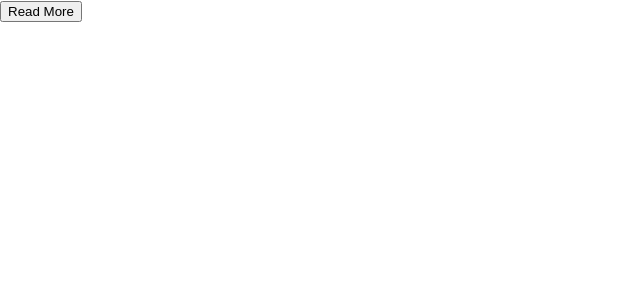
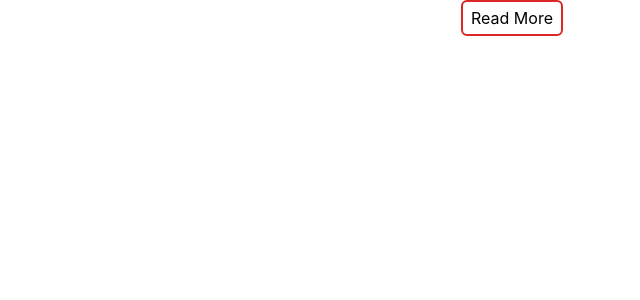
Before and after one commit to capmahin/logic-of-button, a React (Create React App) app: page / in a window 1280 px wide. Shown: the top 300 px of the page, without its empty margins (0-640 px from the left). Built offline with nearby package versions, Linux system fonts and the light colour scheme.

Commit message:
install and setup tailwind css

```diff
--- a/package.json
+++ b/package.json
@@ -35,5 +35,8 @@
       "last 1 firefox version",
       "last 1 safari version"
     ]
+  },
+  "devDependencies": {
+    "tailwindcss": "^3.1.8"
   }
 }
--- a/src/App.js
+++ b/src/App.js
@@ -1,7 +1,7 @@
 import logo from "./logo.svg";
 import "./App.css";
 import { Route, Routes } from "react-router-dom";
-import Page from "./Pages/page";
+import Page from "./Pages/Page";
 
 function App() {
   return (
--- /dev/null
+++ b/tailwind.config.js
@@ -0,0 +1,8 @@
+/** @type {import('tailwindcss').Config} */
+module.exports = {
+  content: ["./src/**/*.{html,js}"],
+  theme: {
+    extend: {},
+  },
+  plugins: [],
+};
```
Also changed, not shown: src/index.css (+7 -3 lines), 1 other file (tests, documents, lock files or other folders).
